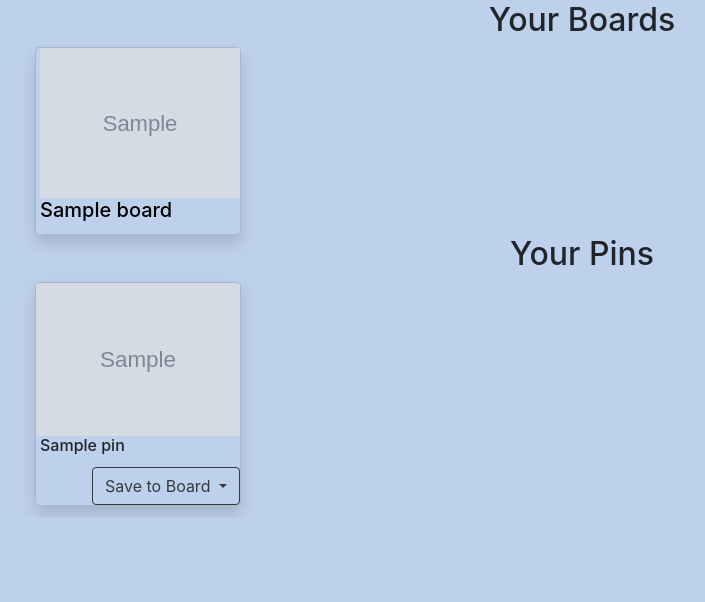
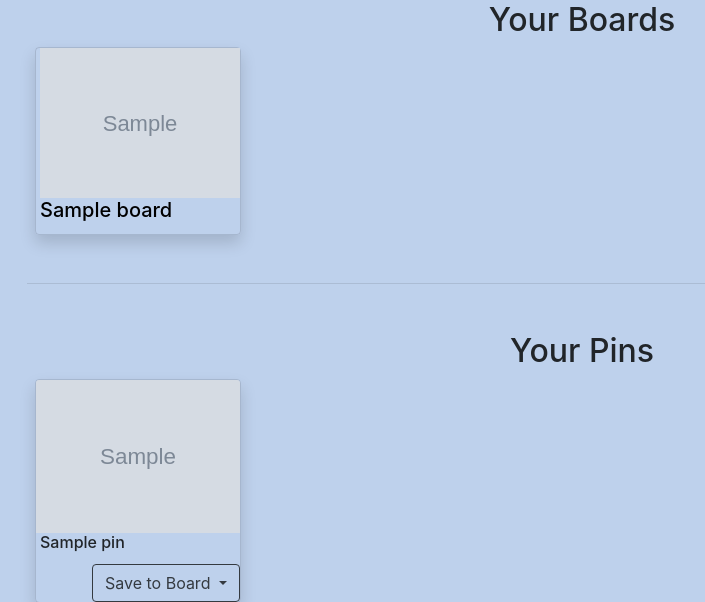
Before and after one commit to sarahbeverton/capstone, a Django app: a page that uses templates/profile.html in a window 1280 px wide. Shown: the part 721-1323 px from the top of the page, without its empty margins (58-763 px from the left). Before the commit the page ends 1238 px from the top, so only its background shows below. Run offline with Django 3.2, Linux system fonts and the light colour scheme; tables that the repository leaves empty hold one stand-in row (values such as "Sample post"); grey boxes marked "Sample" are stand-in pictures; some libraries are stand-ins or nearby versions.

Commit message:
Added a hr tag

```diff
--- a/templates/profile.html
+++ b/templates/profile.html
@@ -57,6 +57,7 @@
     {% endfor %}
 
   </div>
+  <hr class="my-5">
   <div class="your-pins" style="width: 100%">
     <h2 class="text-center">Your Pins</h2>
   </div>
```
